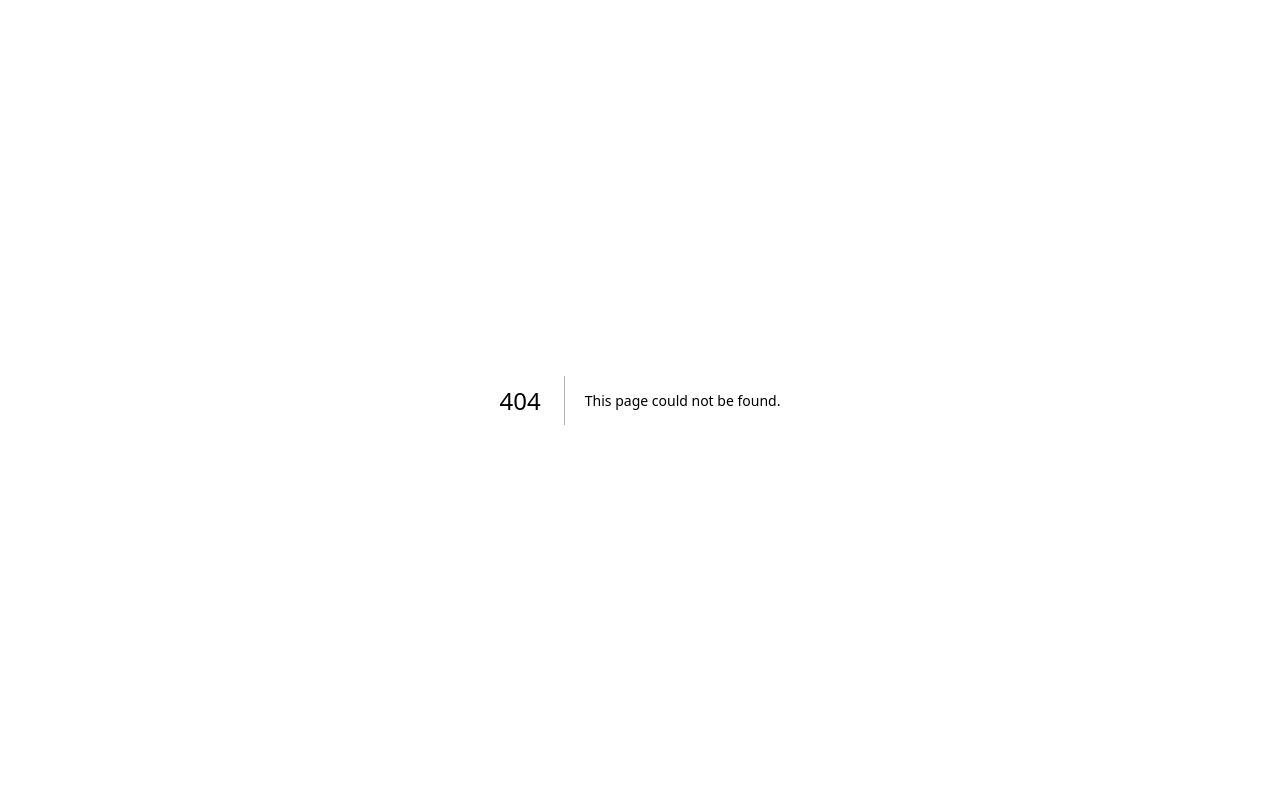
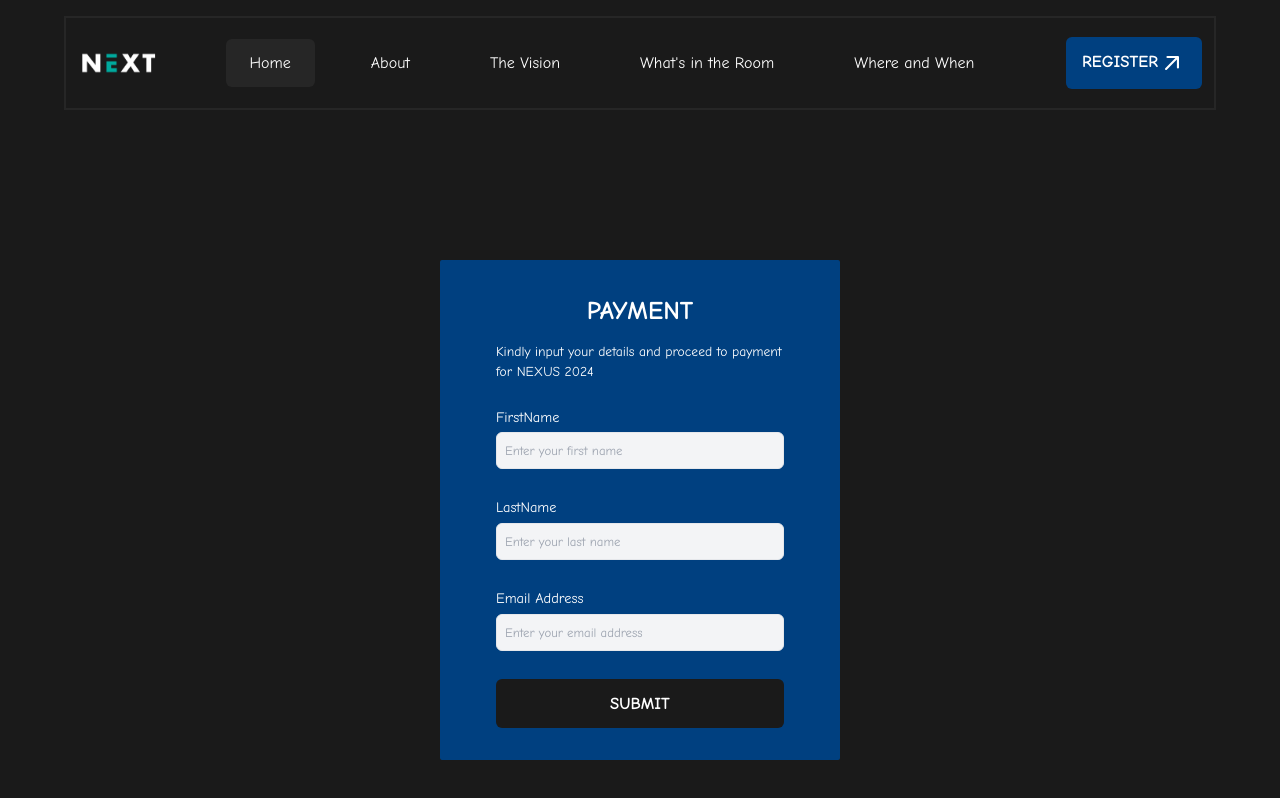
Before and after one commit to samscript18/nexus-fe, a Next.js app: page /payment in a window 1280 px wide. Before the commit this address had no page. Shown: the top 798 px of the page. Built offline with nearby package versions, Linux system fonts and the light colour scheme.

Commit message:
fix: update

```diff
--- /dev/null
+++ b/src/app/(auth)/payment/page.tsx
@@ -0,0 +1,100 @@
+"use client";
+import TextField from "@/src/components/textField";
+import { useSignUp } from "@/src/services/auth.service";
+import axios from "axios";
+import { useRouter } from "next/navigation";
+import React, { useState } from "react";
+
+const Payment = () => {
+  const [firstName, setFirstName] = useState("");
+  const [lastName, setLastName] = useState("");
+  const [email, setEmail] = useState("");
+  const { push } = useRouter();
+
+  const handlePayment = async () => {
+    const transaction = await axios.post(
+      `https://sandbox-api-d.squadco.com/transaction/initiate`,
+      {
+        email: "adeolasam20@gmail.com",
+        amount: 1000 * 100,
+        currency: "NGN",
+        initiate_type: "inline",
+        transaction_ref: tx_ref,
+        callback_url: `https://nexus-2024.vercel.app/dashboard/verify-trx/${tx_ref}`,
+      },
+      {
+        headers: {
+          Authorization: `Bearer sandbox_sk_13f56bb394656a2ead543764384ac8e7fd59328721ed`,
+          "Content-Type": "application/json",
+        },
+      }
+    );
+    return transaction?.data;
+  };
+
+  return (
+    <div className="text-white z-[4]">
+      {/* title */}
+      <div className="flex flex-col justify-center items-center">
+        <h1 className="text-[1.6rem] font-bold uppercase">Payment</h1>
+        <p className="text-[.85rem] mt-3">
+          Kindly input your details and proceed to payment for NEXUS 2024
+        </p>
+      </div>
+
+      <div className="flex w-full gap-[1rem] flex-col">
+        <TextField
+          label="FirstName"
+          InputProps={{
+            placeholder: "Enter your first name",
+            type: "firstName",
+            required: true,
+            value: firstName,
+            onChange(e) {
+              setFirstName(e.target.value);
+            },
+          }}
+          className="mt-6 focus:border-[#004080]"
+          LabelProps={{ className: "text-[.8rem] font-[500]" }}
+        />
+        <TextField
+          label="LastName"
+          InputProps={{
+            placeholder: "Enter your last name",
+            type: "lastName",
+            required: true,
+            value: lastName,
+            onChange(e) {
+              setLastName(e.target.value);
+            },
+          }}
+          className="mt-3 focus:border-[#004080]"
+          LabelProps={{ className: "text-[.8rem] font-[500]" }}
+        />{" "}
+        <TextField
+          label="Email Address"
+          InputProps={{
+            placeholder: "Enter your email address",
+            type: "email",
+            required: true,
+            value: email,
+            onChange(e) {
+              setEmail(e.target.value);
+            },
+          }}
+          className="mt-3 focus:border-[#004080]"
+          LabelProps={{ className: "text-[.8rem] font-[500]" }}
+        />
+        <button
+          type="button"
+          className={`bg-[#1a1a1a] text-[#fff] text-[.95rem] md:text-[1rem] lg:text-[1.05rem] font-semibold mt-3 py-3 px-4 rounded-md uppercase`}
+          onClick={() => handlePayment()}
+        >
+          Submit
+        </button>
+      </div>
+    </div>
+  );
+};
+
+export default Payment;
--- a/src/app/layout.tsx
+++ b/src/app/layout.tsx
@@ -20,13 +20,13 @@ export default function RootLayout({
   children: React.ReactNode;
 }>) {
   return (
-    <html lang="en">
-      <RQProvider>
+    <RQProvider>
+      <html lang="en">
         <body className={comic_neue.className}>
           <Toaster position="top-right" reverseOrder={false} />
           <div>{children}</div>
         </body>
-      </RQProvider>
-    </html>
+      </html>
+    </RQProvider>
   );
 }
```
